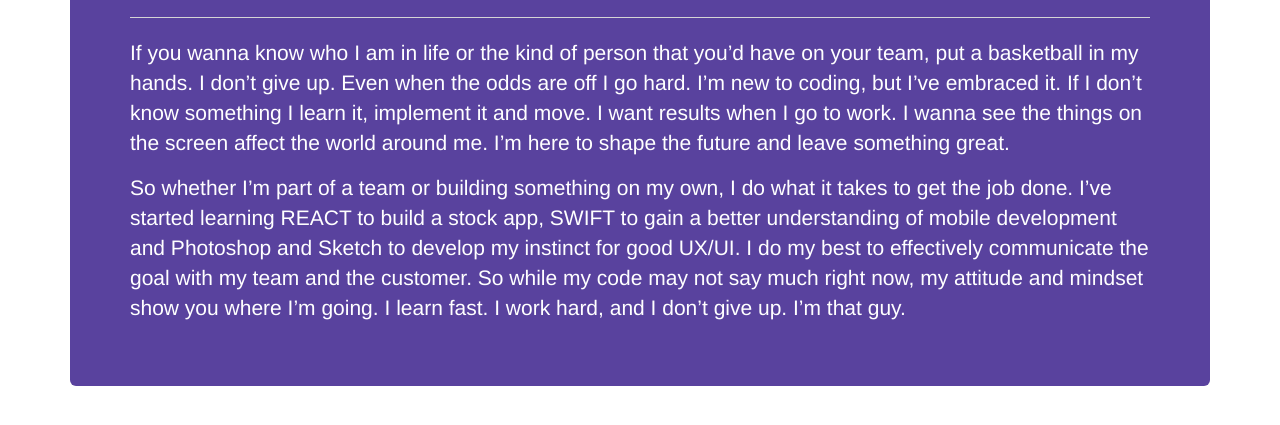
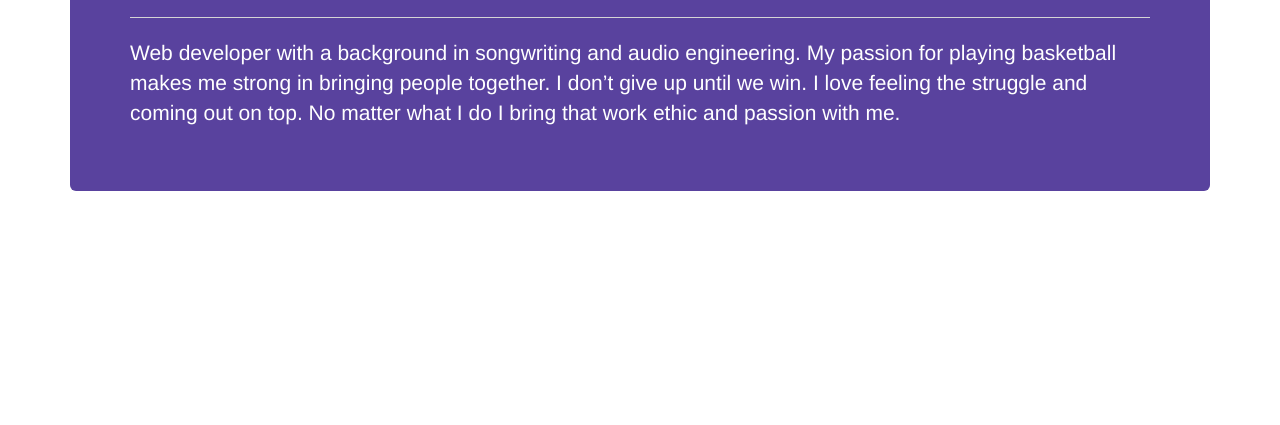
Before and after one commit to MZ1387/Bootstrap_Portfolio, a plain HTML site: page about.html in a window 1280 px wide. Shown: the part 241-666 px from the top of the page. Drawn offline with nearby package versions, Linux system fonts and the light colour scheme.

Commit message:
Update about.html

```diff
--- a/about.html
+++ b/about.html
@@ -26,11 +26,7 @@
         <div class="jumbotron purple text-center">
             <h1 class="text-left purple-text" style="color:#ffffff;">About </h1>
             <hr>
-            <p class="text-left" style="color:#ffffff;">If you wanna know who I am in life or the kind of person that you’d have on your team, put a basketball in my hands. I don’t give up. Even when the odds are off I go hard. I’m new to coding, but I’ve embraced it. If I don’t know something
-                I learn it, implement it and move. I want results when I go to work. I wanna see the things on the screen affect the world around me. I’m here to shape the future and leave something great. </p>
-            <p class="text-left" style="color:#ffffff;">So whether I’m part of a team or building something on my own, I do what it takes to get the job done. I’ve started learning REACT to build a stock app, SWIFT to gain a better understanding of mobile development and Photoshop and Sketch to
-                develop my instinct for good UX/UI. I do my best to effectively communicate the goal with my team and the customer. So while my code may not say much right now, my attitude and mindset show you where I’m going. I learn fast. I work hard,
-                and I don’t give up. I’m that guy. </p>
+            <p class="text-left" style="color:#ffffff;">Web developer with a background in songwriting and audio engineering. My passion for playing basketball makes me strong in bringing people together. I don’t give up until we win. I love feeling the struggle and coming out on top. No matter what I do I bring that work ethic and passion with me.</p>
         </div>
     </div>
     <script src="https://cdnjs.cloudflare.com/ajax/libs/jquery/1.12.4/jquery.min.js"></script>
```
